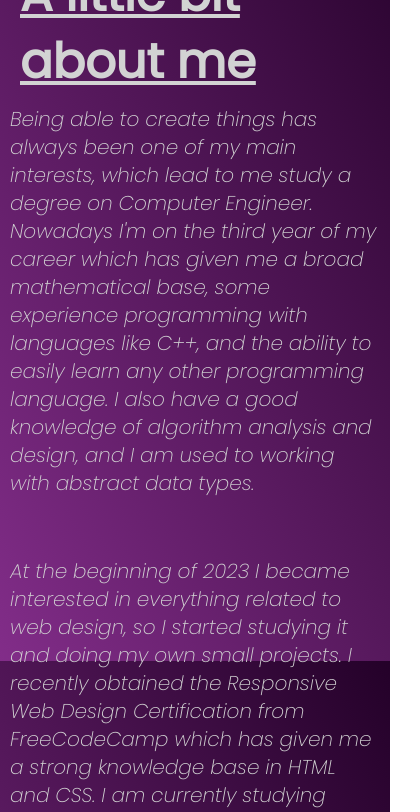
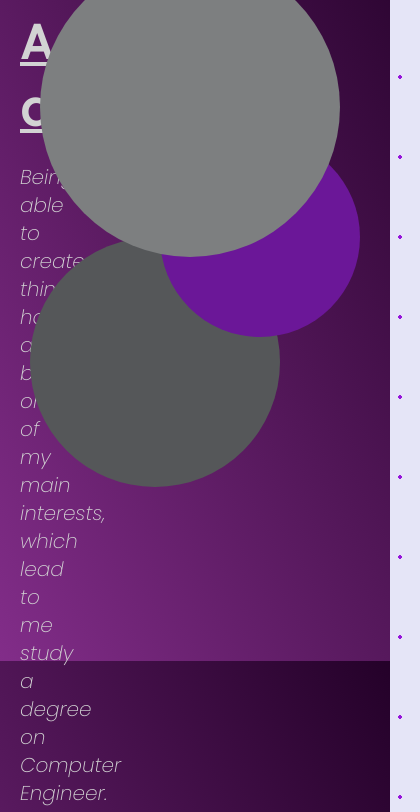
Before and after one commit to sofiabordagorry/Portfolio, a plain HTML site: page index.html in a window 390 px wide. Shown: the part 803-1615 px from the top of the page, 420 px wide, since content can reach past the window. Drawn offline with Linux system fonts and the light colour scheme.

Commit message:
Update styles.css

```diff
--- a/styles.css
+++ b/styles.css
@@ -427,12 +427,6 @@ footer i {
     #mobile-menu.is-active .bar:nth-child(3) {
         transform: translateY(-8px) rotate(-45deg);
     }
-
-    body:hover{
-    background-image: radial-gradient(var(--violeta) 2px, transparent 2px), radial-gradient(var(--violeta) 2px, #e5e5f7 2px);
-    background-size: 80px 80px;
-    background-position: 0 0, 40px 40px;
-    }
 }
 
 /* Hero Description responsivo */
@@ -453,28 +447,6 @@ footer i {
     }
 }
 
-@media screen and (max-width: 700px) {
-    #about {
-        margin: 0;
-        padding: 0;
-    }
-
-     #about p{
-     margin: 10px;
-     padding: 0 0 50px;
-    }
-
-    #circulo1{
-        background-color: transparent;
-    }
-
-    #circulo2 {
-        background-color: transparent;
-        }
-    #circulo3 {
-        background-color: transparent;
-}
-}
 
 @media screen and (min-width: 701px) and (max-width: 960px){
 #circulo1 {
```
